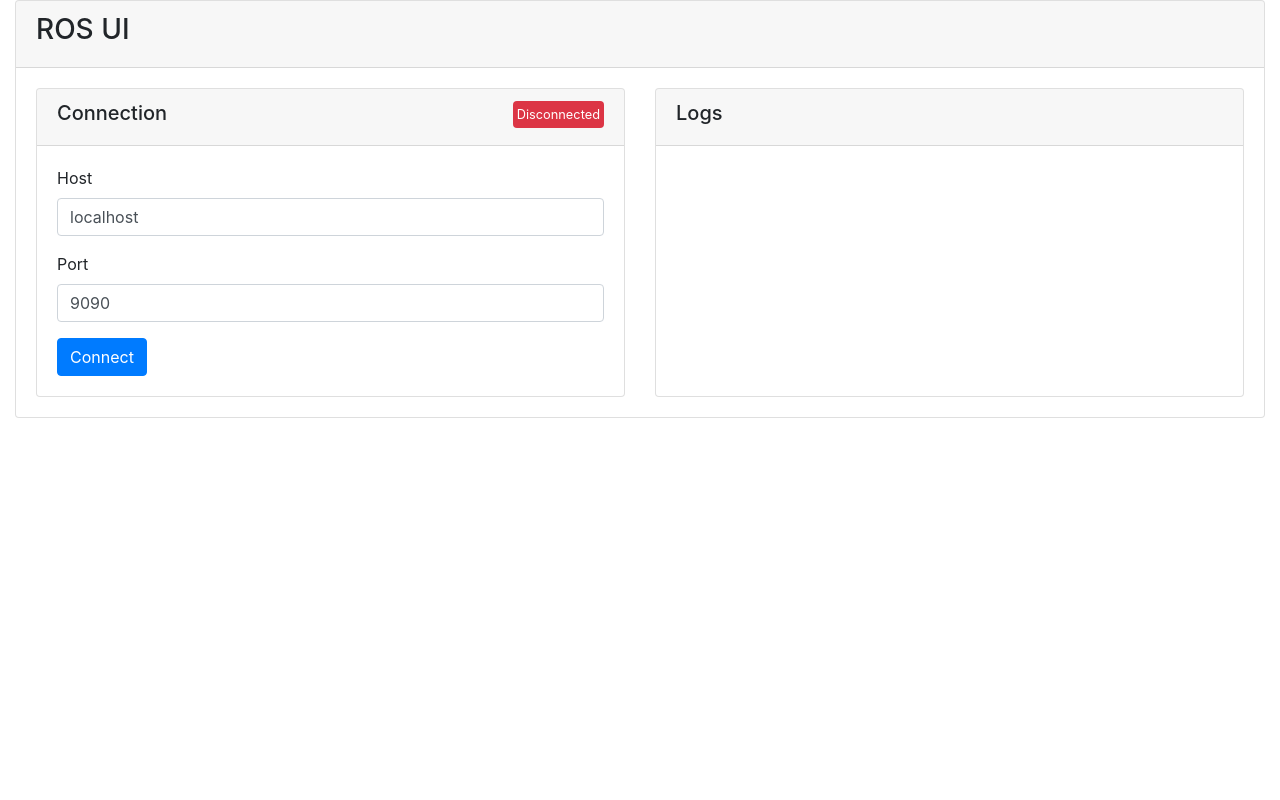
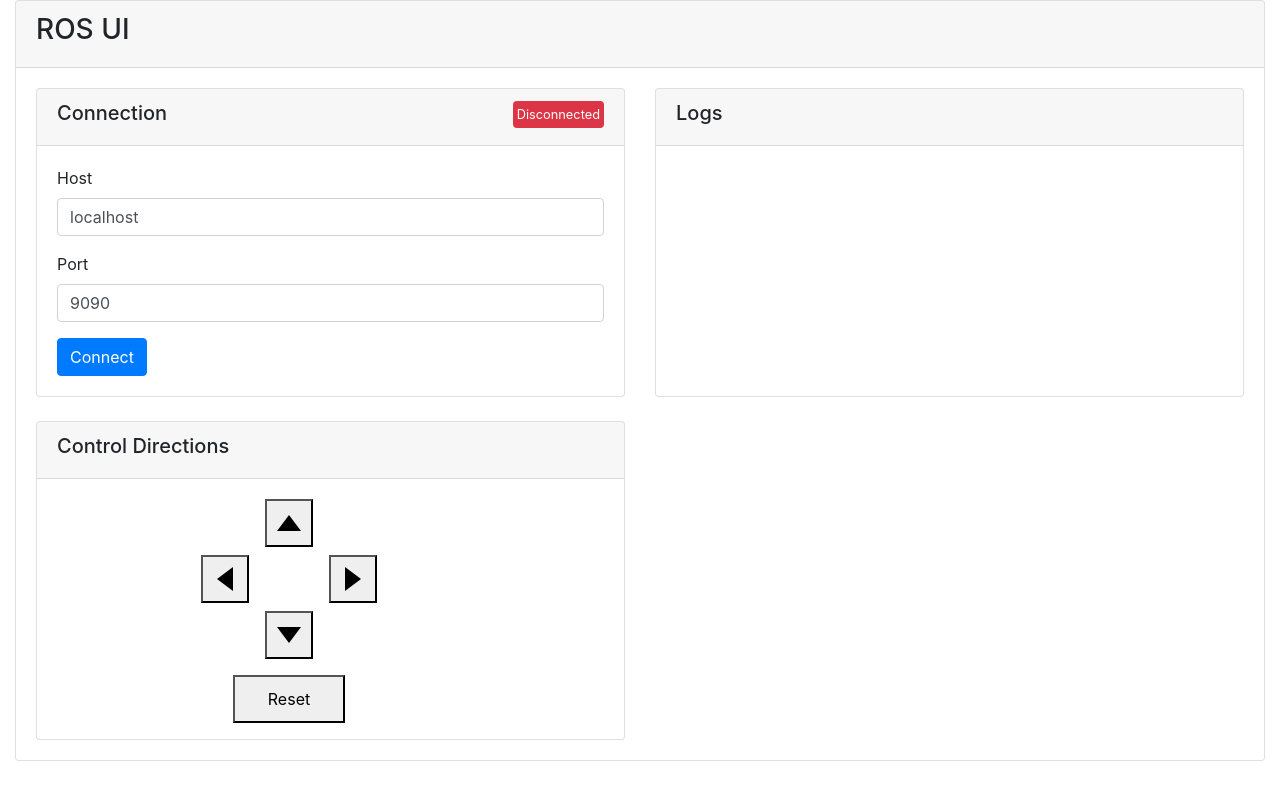
Before and after one commit to ahmadfebrianto/ros1-cs-web, a Vue app: page / in a window 1280 px wide. Shown: the top 800 px of the page. Built offline with nearby package versions, Linux system fonts and the light colour scheme.

Commit message:
added control directions

```diff
--- a/src/App.vue
+++ b/src/App.vue
@@ -1,5 +1,5 @@
 <template>
-  <div class="card">
+  <div class="card" style="margin-bottom : 100px">
     <div class="card-header">
       <h3>ROS UI</h3>
     </div>
@@ -80,10 +80,105 @@
             </div>
           </div>
         </div>
+
+        <div class="col-md-6 mt-4">
+          <div class="card">
+            <div class="card-header">
+              <h5>Control Directions</h5>
+            </div>
+            <div class="card-body" style="height: 260px;">
+              <div class="buttons">
+                <button class="button up"  value="up"><span class="arrow-up arrow"></span></button>
+                <button class="button down"  value="down"><span class="arrow-down arrow"></span></button>
+                <button class="button right"  value="right"><span class="arrow-right arrow"></span></button>
+                <button class="button left"  value="left"><span class="arrow-left arrow"></span></button>
+              </div>
+              <button class="reset">Reset</button>
+            </div>
+          </div>
+        </div>
+
       </div>
     </div>
   </div>
 </template>
+
+<style>
+
+  .buttons{
+    position: relative;
+    width: 25rem;
+    height: 21rem;
+    /* top: 9rem; */
+    left: 4rem;
+  }
+
+  .button{
+    position: absolute;
+    width: 3rem;
+    height: 3rem;
+  }
+
+  .arrow{
+    position: absolute;
+    left: 50%;
+    top: 50%;
+    transform: translate(-50%, -50%);
+  }
+
+  .arrow-up{
+    border-left: 12px solid transparent;
+    border-right: 12px solid transparent;
+    border-bottom: 16px solid black;
+  }
+
+  .arrow-right{
+    border-top: 12px solid transparent;
+    border-bottom: 12px solid transparent;
+    border-left: 16px solid black;
+  }
+
+  .arrow-left{
+    border-top: 12px solid transparent;
+    border-bottom: 12px solid transparent;
+    border-right:16px solid black;
+  }
+
+  .arrow-down{
+    border-left: 12px solid transparent;
+    border-right: 12px solid transparent;
+    border-top: 16px solid black;
+  }
+
+  .down{
+    bottom: 11rem;
+    left: 9rem;
+  }
+
+  .left{
+    top: 3.5rem;
+    left: 5rem;
+  }
+
+
+  .right{
+    top: 3.5rem;
+    right: 9rem;
+  }
+
+  .up{
+    top: 0;
+    left: 9rem;
+  }
+
+  .reset{
+    position: relative;
+    top: -10rem;
+    width: 7rem;
+    height: 3rem;
+    left: 11rem;
+  }
+</style>
 
 <script>
 
```
